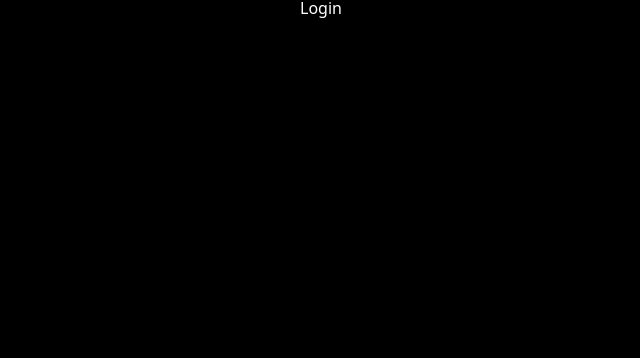
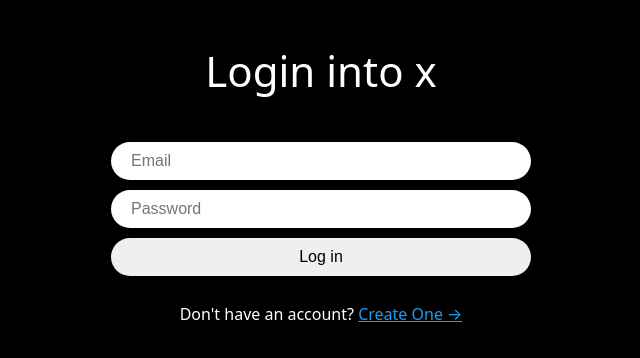
Before and after one commit to griteach/nwitter-reloaded, a React (Vite) app: page /login in a window 1280 px wide. Shown: the top 358 px of the page, without its empty margins (319-959 px from the left). Built offline with nearby package versions, Linux system fonts and the light colour scheme.

Commit message:
sign in, sign out, login

```diff
--- a/src/App.tsx
+++ b/src/App.tsx
@@ -9,11 +9,16 @@
 import { useEffect, useState } from "react";
 import LoadingScreen from "./components/loading-screen";
 import { auth } from "./firebase";
+import ProtectedRoute from "./routes/protected-route";
 
 const router = createBrowserRouter([
   {
     path: "/",
-    element: <Layout />,
+    element: (
+      <ProtectedRoute>
+        <Layout />
+      </ProtectedRoute>
+    ),
     children: [
       {
         path: "",
--- /dev/null
+++ b/src/components/auth-components.ts
@@ -0,0 +1,46 @@
+import styled from "styled-components";
+
+export const Wrapper = styled.div`
+  height: 100%;
+  display: flex;
+  flex-direction: column;
+  align-items: center;
+  width: 420px;
+  padding: 50px 0px;
+`;
+
+export const Title = styled.h1`
+  font-size: 42px;
+`;
+export const Form = styled.form`
+  margin-top: 50px;
+  margin-bottom: 10px;
+  display: flex;
+  flex-direction: column;
+  gap: 10px;
+  width: 100%;
+`;
+export const Input = styled.input`
+  padding: 10px 20px;
+  border-radius: 50px;
+  border: none;
+  width: 100%;
+  font-size: 16px;
+  &[type="submit"] {
+    cursor: pointer;
+    &::hover {
+      opacity: 0.8;
+    }
+  }
+`;
+export const Error = styled.span`
+  font-weight: 600;
+  color: tomato;
+`;
+
+export const Switcher = styled.span`
+  margin-top: 20px;
+  a {
+    color: #1d9bf0;
+  }
+`;
--- a/src/components/layout.tsx
+++ b/src/components/layout.tsx
@@ -3,7 +3,6 @@
 export default function Layout() {
   return (
     <>
-      <h2>Layout </h2>
       <Outlet />
     </>
   );
--- a/src/routes/create-account.tsx
+++ b/src/routes/create-account.tsx
@@ -1,45 +1,16 @@
 import { createUserWithEmailAndPassword, updateProfile } from "firebase/auth";
 import { useState } from "react";
-import styled from "styled-components";
 import { auth } from "../firebase";
-import { useNavigate } from "react-router-dom";
-
-const Wrapper = styled.div`
-  height: 100%;
-  display: flex;
-  flex-direction: column;
-  align-items: center;
-  width: 420px;
-  padding: 50px 0px;
-`;
-
-const Title = styled.h1`
-  font-size: 42px;
-`;
-const Form = styled.form`
-  margin-top: 50px;
-  display: flex;
-  flex-direction: column;
-  gap: 10px;
-  width: 100%;
-`;
-const Input = styled.input`
-  padding: 10px 20px;
-  border-radius: 50px;
-  border: none;
-  width: 100%;
-  font-size: 16px;
-  &[type="submit"] {
-    cursor: pointer;
-    &::hover {
-      opacity: 0.8;
-    }
-  }
-`;
-const Error = styled.span`
-  font-weight: 600;
-  color: tomato;
-`;
+import { Link, useNavigate } from "react-router-dom";
+import { FirebaseError } from "firebase/app";
+import {
+  Error,
+  Input,
+  Switcher,
+  Title,
+  Wrapper,
+  Form,
+} from "../components/auth-components";
 
 export default function CreateAccount() {
   const navigate = useNavigate();
@@ -63,7 +34,7 @@
   };
   const onSubmit = async (e: React.FormEvent<HTMLFormElement>) => {
     e.preventDefault();
-
+    setError("");
     //로딩중이거나, 이름, 이메일, 패스워드가 비어있다면 아래의 try를 시도하지 않고
     //return해서 함수를 끝내버림.
     if (isLoading || name === "" || email === "" || password === "") return;
@@ -82,7 +53,10 @@
       });
       navigate("/");
     } catch (e) {
-      //setError
+      console.log(e);
+      if (e instanceof FirebaseError) {
+        setError(e.message);
+      }
     } finally {
       setLoading(false);
     }
@@ -121,7 +95,11 @@
           value={isLoading ? "Loading..." : "Create Account"}
         />
       </Form>
+
       {error !== "" ? <Error>{error}</Error> : null}
+      <Switcher>
+        Already have an account? <Link to="/login">Log in &rarr;</Link>
+      </Switcher>
     </Wrapper>
   );
 }
--- a/src/routes/home.tsx
+++ b/src/routes/home.tsx
@@ -1,3 +1,12 @@
+import { auth } from "../firebase";
+
 export default function Home() {
-  return <h1>home</h1>;
+  const logOut = () => {
+    auth.signOut();
+  };
+  return (
+    <h1>
+      <button onClick={logOut}>Log Out</button>
+    </h1>
+  );
 }
--- a/src/routes/login.tsx
+++ b/src/routes/login.tsx
@@ -1,3 +1,84 @@
-export default function Login() {
-  return <h1>Login</h1>;
+import { useState } from "react";
+
+import { Link, useNavigate } from "react-router-dom";
+import { FirebaseError } from "firebase/app";
+import { signInWithEmailAndPassword } from "firebase/auth";
+import { auth } from "../firebase";
+import {
+  Input,
+  Title,
+  Wrapper,
+  Switcher,
+  Error,
+  Form,
+} from "../components/auth-components";
+
+export default function CreateAccount() {
+  const navigate = useNavigate();
+
+  const [isLoading, setLoading] = useState(false);
+
+  const [email, setEmail] = useState("");
+  const [password, setPassword] = useState("");
+  const [error, setError] = useState("");
+  const onChange = (e: React.ChangeEvent<HTMLInputElement>) => {
+    const {
+      target: { name, value },
+    } = e;
+    if (name === "email") {
+      setEmail(value);
+    } else if (name === "password") {
+      setPassword(value);
+    }
+  };
+  const onSubmit = async (e: React.FormEvent<HTMLFormElement>) => {
+    e.preventDefault();
+    setError("");
+    //로딩중이거나, 이름, 이메일, 패스워드가 비어있다면 아래의 try를 시도하지 않고
+    //return해서 함수를 끝내버림.
+    if (isLoading || email === "" || password === "") return;
+
+    try {
+      setLoading(true);
+      await signInWithEmailAndPassword(auth, email, password);
+      navigate("/");
+    } catch (e) {
+      console.log(e);
+      if (e instanceof FirebaseError) {
+        setError(e.message);
+      }
+    } finally {
+      setLoading(false);
+    }
+    console.log(email, password);
+  };
+  return (
+    <Wrapper>
+      <Title>Login into x</Title>
+      <Form onSubmit={onSubmit}>
+        <Input
+          onChange={onChange}
+          name="email"
+          value={email}
+          placeholder="Email"
+          type="email"
+          required
+        />
+        <Input
+          onChange={onChange}
+          name="password"
+          value={password}
+          placeholder="Password"
+          type="password"
+          required
+        />
+        <Input type="submit" value={isLoading ? "Loading..." : "Log in"} />
+      </Form>
+      <Switcher>
+        Don't have an account?{" "}
+        <Link to="/create-account">Create One &rarr;</Link>
+      </Switcher>
+      {error !== "" ? <Error>{error}</Error> : null}
+    </Wrapper>
+  );
 }
--- /dev/null
+++ b/src/routes/protected-route.tsx
@@ -0,0 +1,14 @@
+import { ReactNode } from "react";
+import { auth } from "../firebase";
+import { Navigate } from "react-router-dom";
+
+export default function ProtectedRoute({ children }: { children: ReactNode }) {
+  const user = auth.currentUser;
+
+  //user가 널이면 다시 로그인페이지로 보냄
+  if (user === null) {
+    return <Navigate to={"/login"} />;
+  }
+
+  return children;
+}
```
